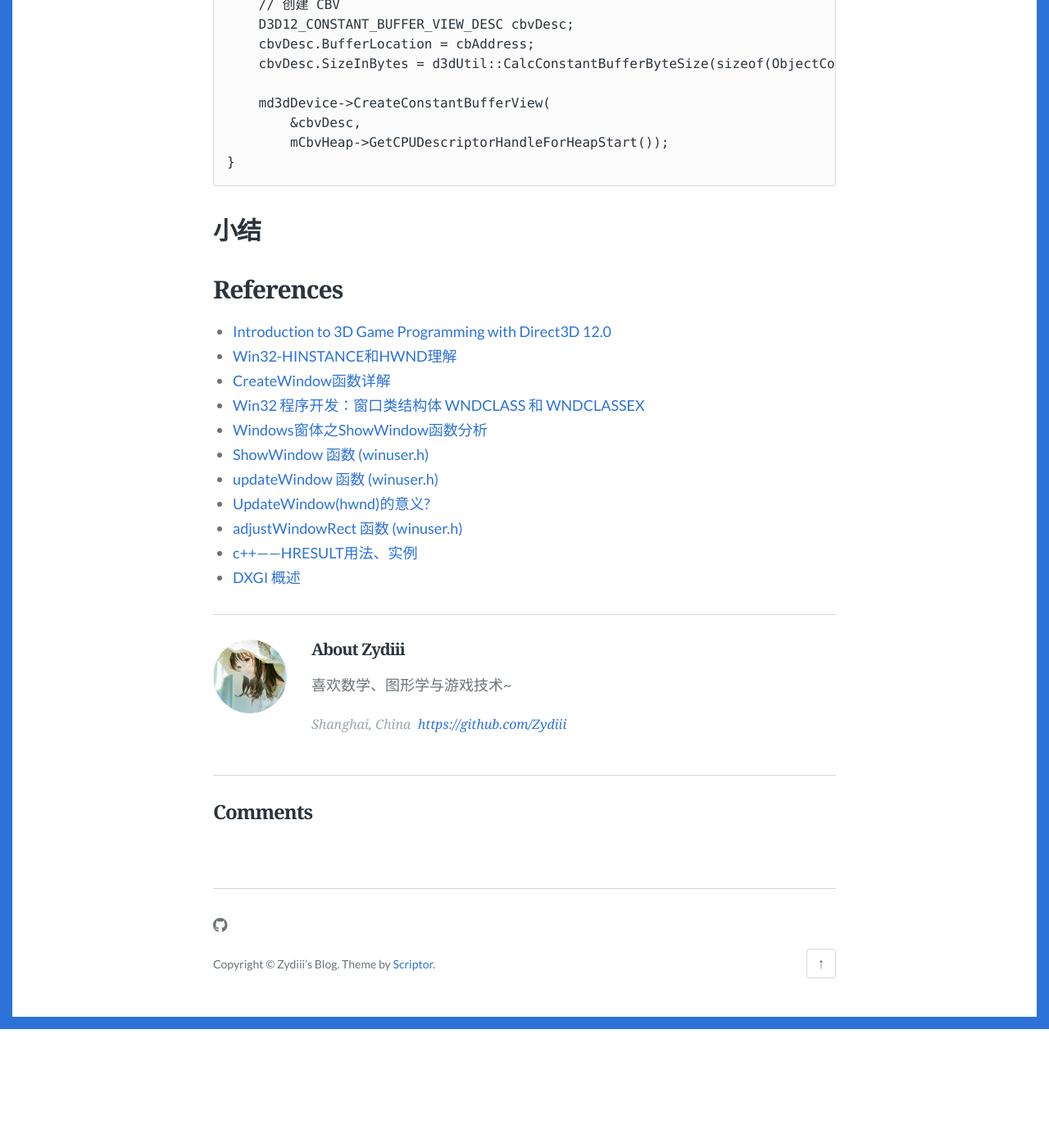
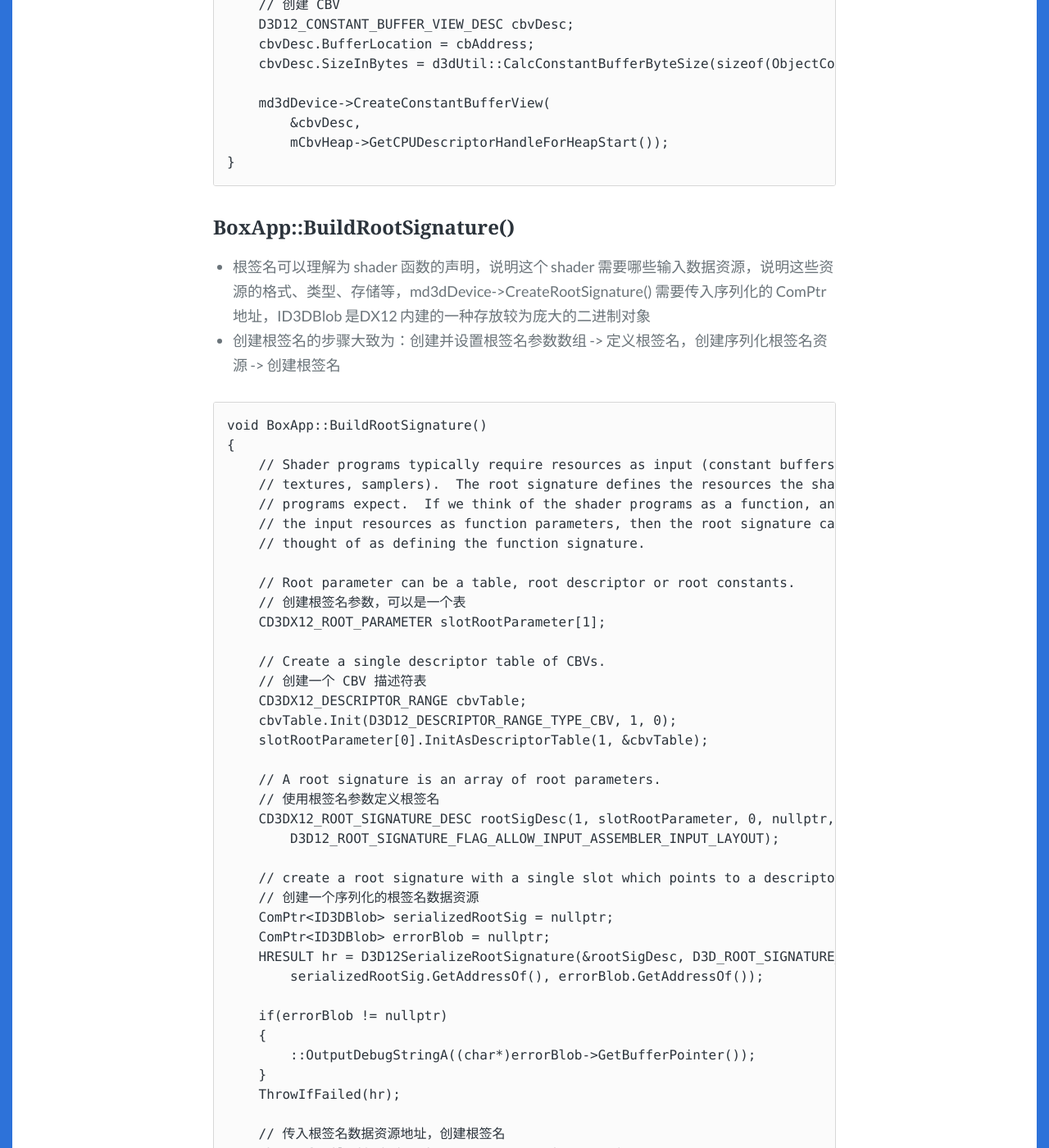
Before and after one commit to Zydiii/Zydiii.github.io, a Jekyll site: the page built from _posts/2023-1-5-DX12_0.md, in a window 1280 px wide and 1400 px high, scrolled down 23227 px. Shown: the whole window at 82% size. Built offline with Jekyll 4.4.1, drawn with Linux system fonts in a browser that asks for light colours; some web fonts are replaced; comment, search, counter and statistics services are not loaded; before the commit the page ends 24482 px from its top, so only the background shows below that; some of the changed text lies outside the part shown.

Commit message:
root signature

````diff
--- a/_posts/2023-1-5-DX12_0.md
+++ b/_posts/2023-1-5-DX12_0.md
@@ -662,7 +662,56 @@ void BoxApp::BuildConstantBuffers()
 }
 ```
 
+### BoxApp::BuildRootSignature()
 
+- 根签名可以理解为 shader 函数的声明，说明这个 shader 需要哪些输入数据资源，说明这些资源的格式、类型、存储等，md3dDevice->CreateRootSignature() 需要传入序列化的 ComPtr<ID3DBlob> 地址，ID3DBlob 是DX12 内建的一种存放较为庞大的二进制对象
+- 创建根签名的步骤大致为：创建并设置根签名参数数组 -> 定义根签名，创建序列化根签名资源 -> 创建根签名
+
+```C++
+void BoxApp::BuildRootSignature()
+{
+	// Shader programs typically require resources as input (constant buffers,
+	// textures, samplers).  The root signature defines the resources the shader
+	// programs expect.  If we think of the shader programs as a function, and
+	// the input resources as function parameters, then the root signature can be
+	// thought of as defining the function signature.
+
+	// Root parameter can be a table, root descriptor or root constants.
+    // 创建根签名参数，可以是一个表
+	CD3DX12_ROOT_PARAMETER slotRootParameter[1];
+
+	// Create a single descriptor table of CBVs.
+    // 创建一个 CBV 描述符表
+	CD3DX12_DESCRIPTOR_RANGE cbvTable;
+	cbvTable.Init(D3D12_DESCRIPTOR_RANGE_TYPE_CBV, 1, 0);
+	slotRootParameter[0].InitAsDescriptorTable(1, &cbvTable);
+
+	// A root signature is an array of root parameters.
+    // 使用根签名参数定义根签名
+	CD3DX12_ROOT_SIGNATURE_DESC rootSigDesc(1, slotRootParameter, 0, nullptr,
+		D3D12_ROOT_SIGNATURE_FLAG_ALLOW_INPUT_ASSEMBLER_INPUT_LAYOUT);
+
+	// create a root signature with a single slot which points to a descriptor range consisting of a single constant buffer
+    // 创建一个序列化的根签名数据资源
+	ComPtr<ID3DBlob> serializedRootSig = nullptr;
+	ComPtr<ID3DBlob> errorBlob = nullptr;
+	HRESULT hr = D3D12SerializeRootSignature(&rootSigDesc, D3D_ROOT_SIGNATURE_VERSION_1,
+		serializedRootSig.GetAddressOf(), errorBlob.GetAddressOf());
+
+	if(errorBlob != nullptr)
+	{
+		::OutputDebugStringA((char*)errorBlob->GetBufferPointer());
+	}
+	ThrowIfFailed(hr);
+
+    // 传入根签名数据资源地址，创建根签名
+	ThrowIfFailed(md3dDevice->CreateRootSignature(
+		0,
+		serializedRootSig->GetBufferPointer(),
+		serializedRootSig->GetBufferSize(),
+		IID_PPV_ARGS(&mRootSignature)));
+}
+```
 
 
 
@@ -682,3 +731,4 @@ void BoxApp::BuildConstantBuffers()
 - [adjustWindowRect 函数 (winuser.h)](https://learn.microsoft.com/zh-CN/windows/win32/api/winuser/nf-winuser-adjustwindowrect)
 - [c++——HRESULT用法、实例](https://blog.csdn.net/liang841451955/article/details/80359362)
 - [DXGI 概述](https://learn.microsoft.com/zh-cn/windows/win32/direct3ddxgi/d3d10-graphics-programming-guide-dxgi)
+- [DirectX12（D3D12）基础教程（二）——理解根签名、初识显存管理和加载纹理、理解资源屏障](https://blog.csdn.net/u014038143/article/details/83067300)
````
